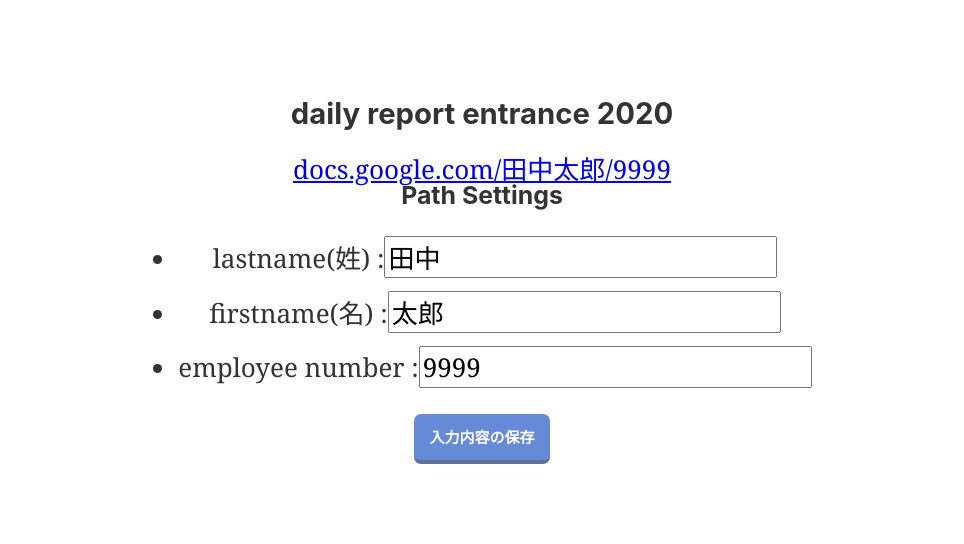
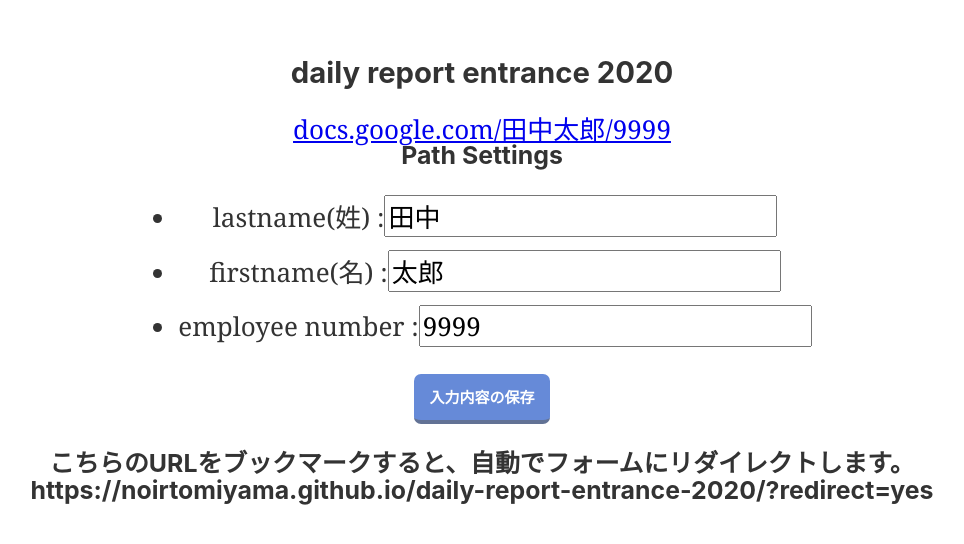
Before and after one commit to tommy1038/daily-report-entrance-2020, a React (Create React App) app: page / in a window 1280 px wide. Shown: the part 106-650 px from the top of the page, without its empty margins (158-1122 px from the left). Built offline with nearby package versions, Linux system fonts and the light colour scheme.

Commit message:
add redirect sentence

```diff
--- a/src/IndexPage.tsx
+++ b/src/IndexPage.tsx
@@ -124,6 +124,11 @@
           入力内容の保存
         </a>
       </form>
+      <h3>
+        こちらのURLをブックマークすると、自動でフォームにリダイレクトします。
+        <br />
+        https://noirtomiyama.github.io/daily-report-entrance-2020/?redirect=yes
+      </h3>
     </>
   );
 };
```
